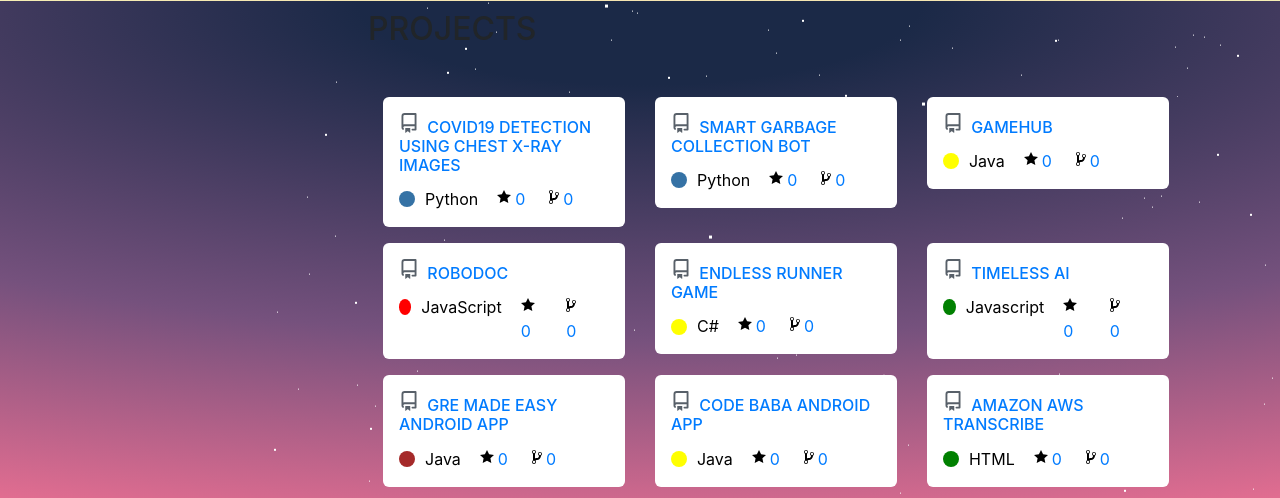
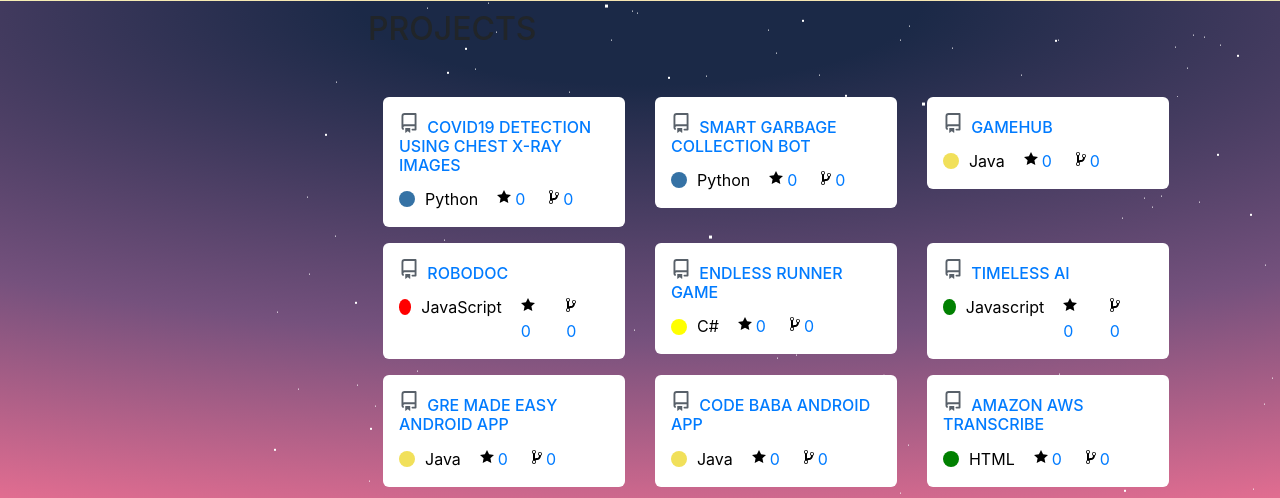
Before and after one commit to nihalnihalani/nihalnihalani.github.io, a website with bundled scripts: page index.html in a window 1280 px wide. Shown: the part 3199-3697 px from the top of the page. Built offline with nearby package versions, Linux system fonts and the light colour scheme; a web font is replaced by a local one.

Commit message:
Update index.html

```diff
--- a/index.html
+++ b/index.html
@@ -383,7 +383,7 @@ h4{
     <div class="text-gray mb-2 ws-normal"></div>
   </div>
   <div class="d-flex f6">
-          <span class="dot" style="background-color: yellow"></span>
+     <span class="dot" style="background-color: #f1e05a;"></span>
         <span class="programmingLanguage">Java</span>
 
 
@@ -521,8 +521,7 @@ h4{
     <div class="text-gray mb-2 ws-normal"></div>
   </div>
   <div class="d-flex f6">
-
-       <span class="dot" style="background-color: brown"></span>
+    <span class="dot" style="background-color: #f1e05a;"></span>
         <span class="programmingLanguage">Java</span>
 
 
@@ -557,7 +556,7 @@ h4{
   </div>
   <div class="d-flex f6">
 
-       <span class="dot" style="background-color: yellow"></span>
+       <span class="dot" style="background-color: #f1e05a;"></span>
         <span class="programmingLanguage">Java</span>
 
 
```
